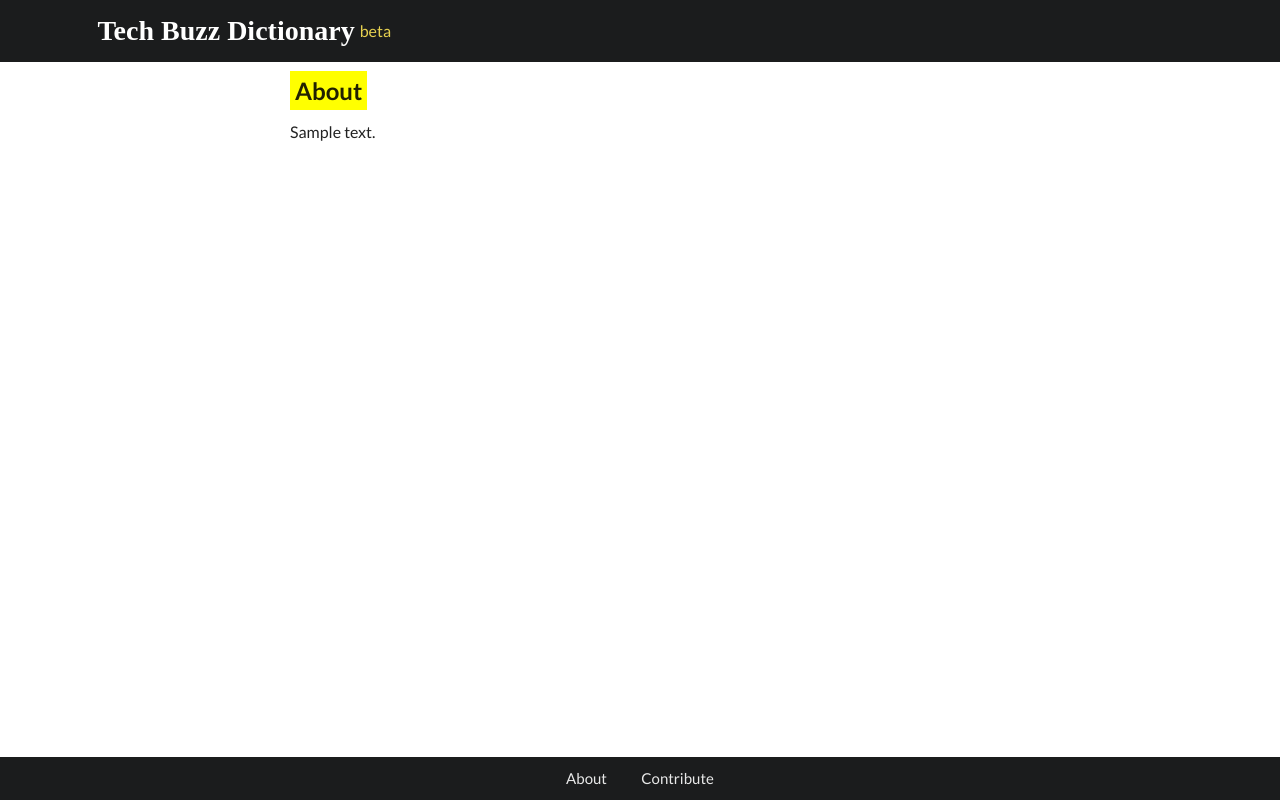
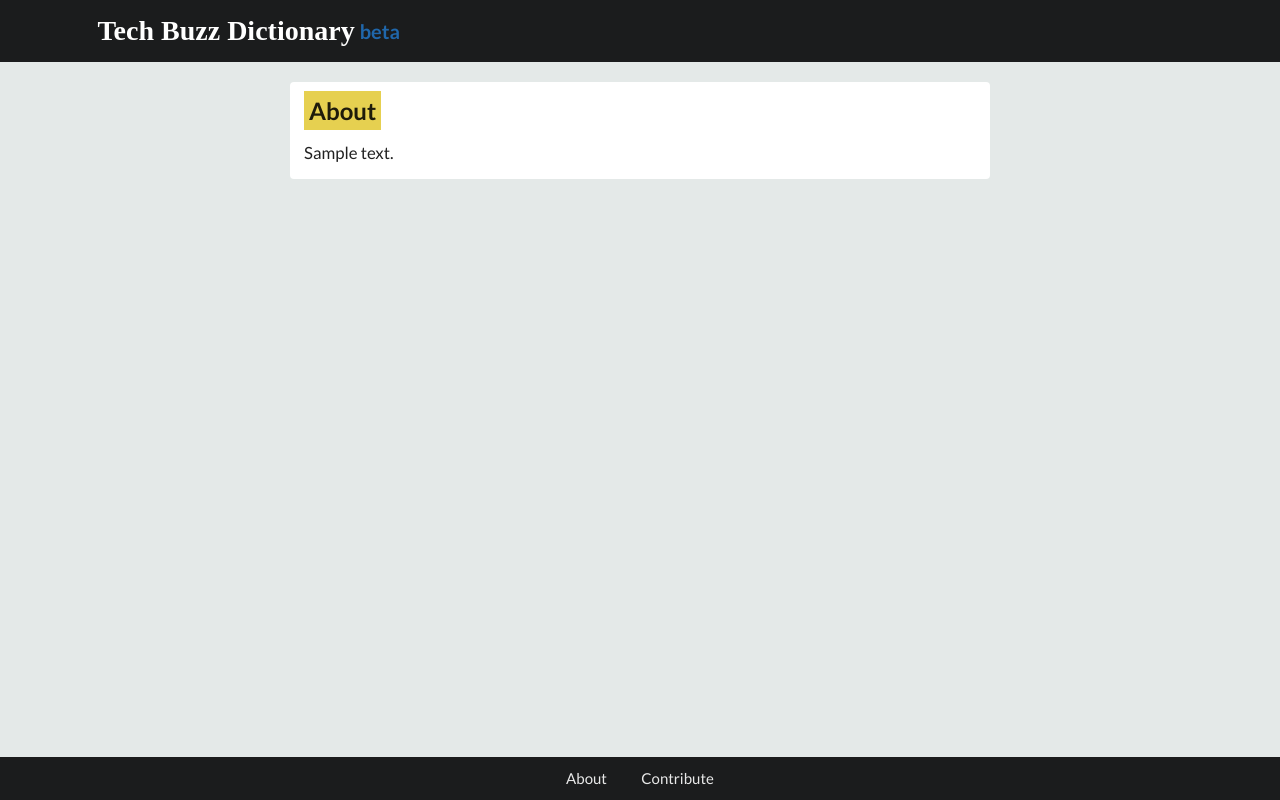
Before and after one commit to ericagreeene/tech-dict, a Flask app: template templates/about.html in a window 1280 px wide. Run offline with Flask 2, Linux system fonts and the light colour scheme; the template is opened without the code that fills it: most values are stand-ins (such as "Sample title", 1, 10 or a date in 2020); some libraries are stand-ins or nearby versions; some web fonts are replaced.

Commit message:
Fix about

```diff
--- a/app.py
+++ b/app.py
@@ -145,7 +145,6 @@ def contribute():
 @app.route("/entry-<entry_id>.html")
 def entry(entry_id):
     entry = _get_entry(entry_id)
-
     return render_template("entry.html", entries=entry)
 
 
--- a/static/style.css
+++ b/static/style.css
@@ -5,7 +5,10 @@
 }
 
 .site-content {
-  flex: 1;
+    flex: 1;
+    background: #E4E9E8;
+    padding: 20px 5px;
+    margin: 0;
 }
 
 .content {
@@ -24,8 +27,9 @@
 }
 
 #beta {
-    font-size: 16px;
-    color: #E6D050;
+    font-size: 20px;
+    color: #2067AB;
+    font-weight: 800;
 }
 
 .definition-number {
@@ -64,6 +68,7 @@ img {
 
 .menu {
     border-radius: 0 !important;
+    margin-bottom: 0px !important;
 }
 
 .menu .item {
@@ -72,7 +77,11 @@ img {
 
 #about-title {
     padding: 5px;
-    background: yellow;
+    background: #E6D050;
+}
+
+#about-page {
+    font-size: 1.2em !important;
 }
 
 #entries-divider {
@@ -86,7 +95,7 @@ img {
 }
 
 .fa-twitter:hover {
-    color: greenyellow !important;
+    color: #65B8D8 !important;
 }
 
 .entry-preview {
@@ -99,10 +108,8 @@ img {
 }
 
 .content.extra {
-    background-color: #E6D050 !important;
-    height: 50px;
+    background-color: #E4E9E8 !important;
 }
-
 
 .hp-cards {
     margin-bottom: 50px;
@@ -121,3 +128,15 @@ img {
     box-shadow: none !important;
     border: 0px solid !important;
 }
+
+.hp-module-body {
+    font-size: 1.2em;
+}
+
+.hp-module-title {
+    background-color: #E6D050;
+}
+
+.in-the-news {
+    margin: 0px;
+}
--- a/templates/about.html
+++ b/templates/about.html
@@ -4,8 +4,12 @@
 {{ super() }}
 
 <div class="ui text container">
-<h2><span id="about-title">About</span></h2>
-  {{ text | markdown }}
+  <div class="ui segment">
+    <h2><span id="about-title">About</span></h2>
+    <div id="about-page">
+      {{ text | markdown }}
+      </div>
+  </div>
 </div>
 
 {% endblock %}
```
Also changed, not shown: templates/entry.html (+47 -1 lines), templates/homepage.html (+18 -48 lines).
